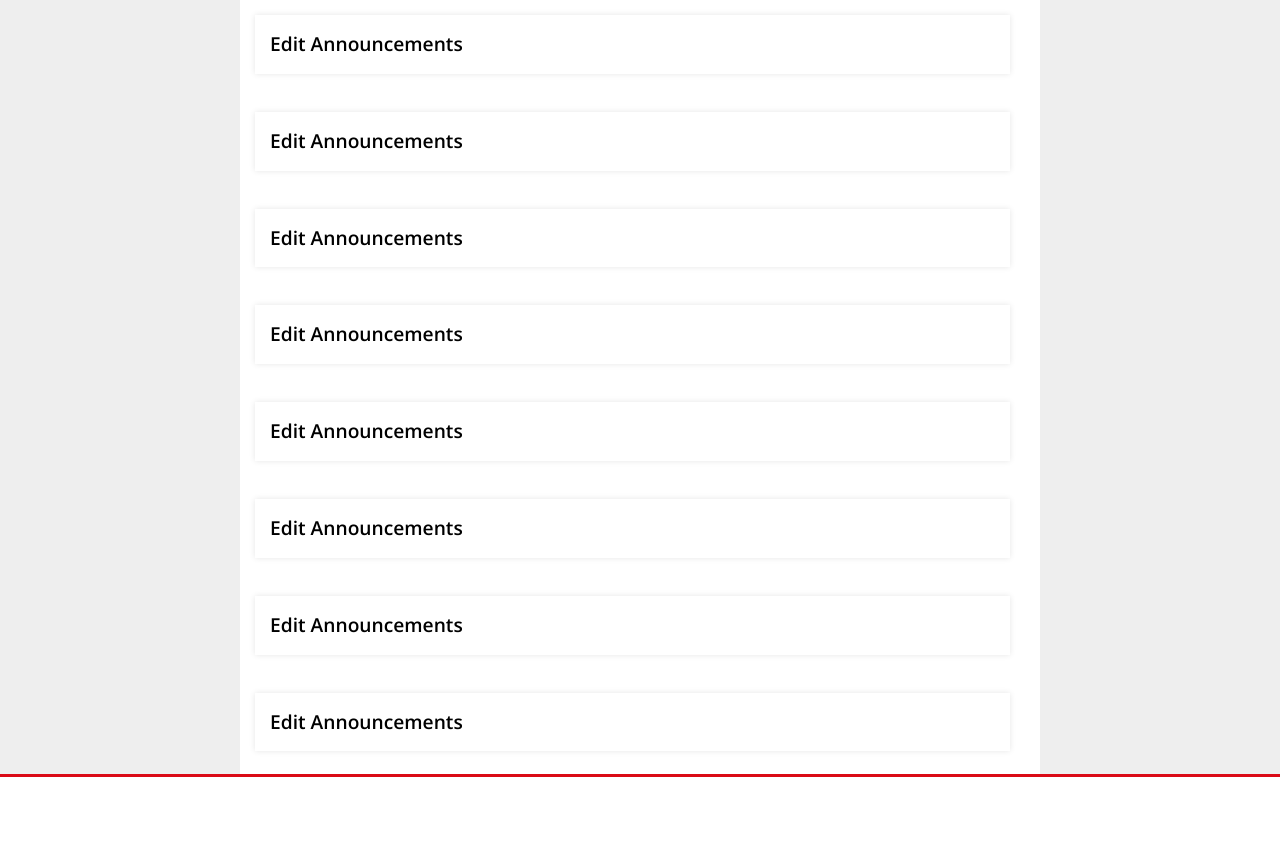
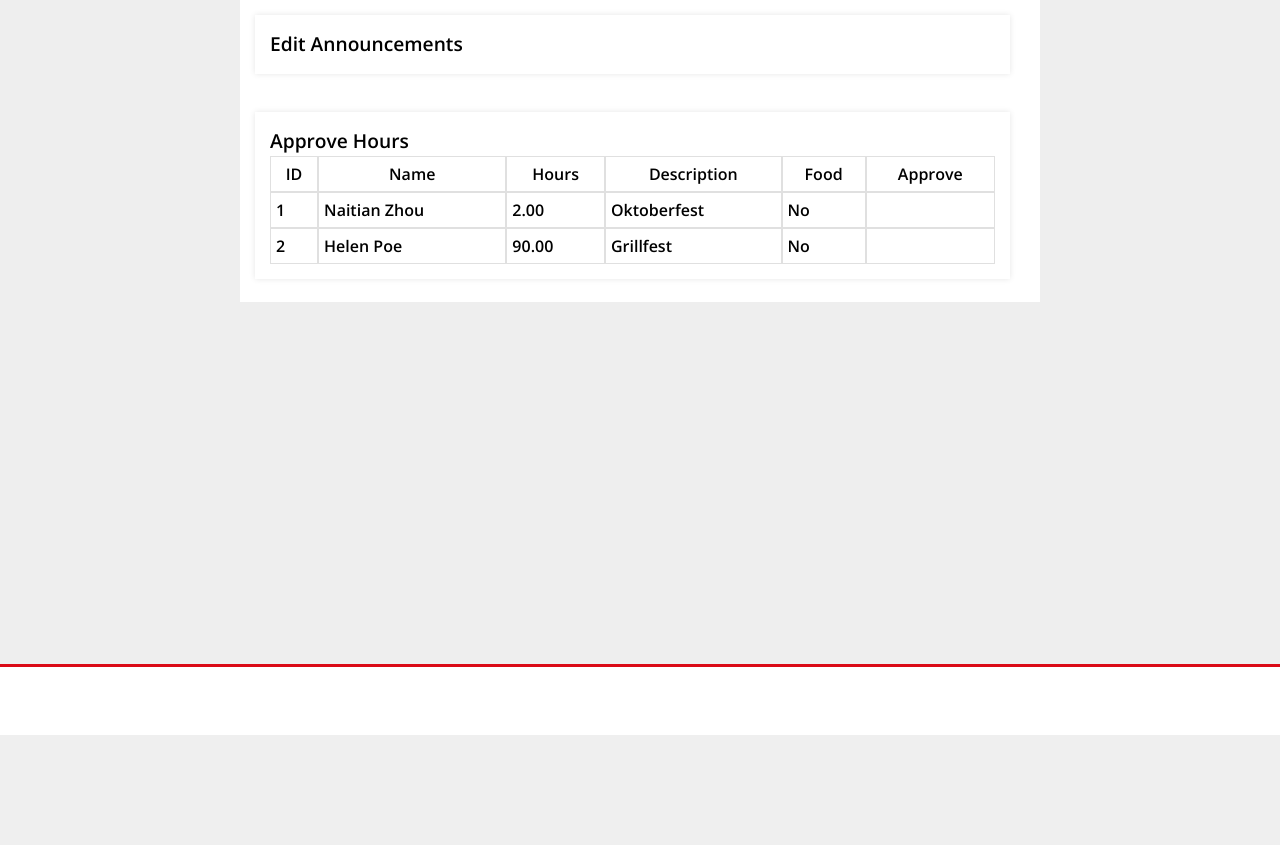
Before and after one commit to tjghs/ghswebsite, a Flask app: template templates/admin.html in a window 1280 px wide. Shown: the part 71-916 px from the top of the page. After the commit the page ends 806 px from the top, so only its background shows below. Run offline with Flask 2, Linux system fonts and the light colour scheme; the template is opened without the code that fills it, so the values that code supplies are empty; parts of the project's set-up code (start-up, migrations or seed data) failed here and were passed over.

Commit message:
Added some table styles and some test data

```diff
--- a/static/css/module.css
+++ b/static/css/module.css
@@ -1,5 +1,20 @@
-table { min-width: 200px; margin-left: 24px; border-spacing: 0; }
-td { border: 1px solid #e0e0e0; padding: 5px; }
+table {
+    min-width: 200px;
+    width: 100%;
+    /*margin-left: 24px;*/
+    border-spacing: 0;
+}
+
+th {
+    font-weight: bold;
+}
+
+th, td {
+    font-family: "Open Sans", Roboto, "Helvetica Neue", Helvetica, sans-serif;
+    border: 1px solid #e0e0e0;
+    padding: 5px;
+}
+
 .card {
     position: relative;
     overflow: hidden;
--- a/templates/admin.html
+++ b/templates/admin.html
@@ -19,27 +19,36 @@
             <div id="content">
                 <div class="card">
                     <h2>Edit Announcements</h2>
+
                 </div>
                 <div class="card">
-                    <h2>Edit Announcements</h2>
-                </div>
-                <div class="card">
-                    <h2>Edit Announcements</h2>
-                </div>
-                <div class="card">
-                    <h2>Edit Announcements</h2>
-                </div>
-                <div class="card">
-                    <h2>Edit Announcements</h2>
-                </div>
-                <div class="card">
-                    <h2>Edit Announcements</h2>
-                </div>
-                <div class="card">
-                    <h2>Edit Announcements</h2>
-                </div>
-                <div class="card">
-                    <h2>Edit Announcements</h2>
+                    <h2>Approve Hours</h2>
+                    <table>
+                        <tr>
+                            <th>ID</th>
+                            <th>Name</th>
+                            <th>Hours</th>
+                            <th>Description</th>
+                            <th>Food</th>
+                            <th>Approve</th>
+                        </tr>
+                        <tr>
+                            <td>1</td>
+                            <td>Naitian Zhou</td>
+                            <td>2.00</td>
+                            <td>Oktoberfest</td>
+                            <td>No</td>
+                            <td></td>
+                        </tr>
+                        <tr>
+                            <td>2</td>
+                            <td>Helen Poe</td>
+                            <td>90.00</td>
+                            <td>Grillfest</td>
+                            <td>No</td>
+                            <td></td>
+                        </tr>
+                    </table>
                 </div>
             </div>
         </div>
```
